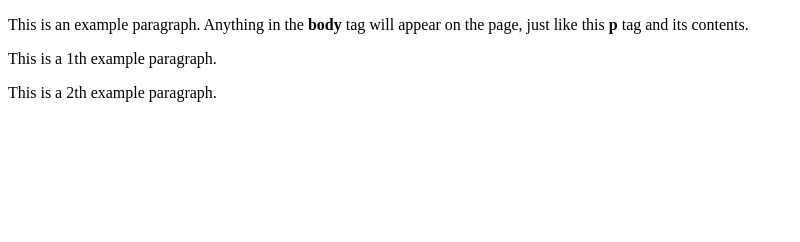
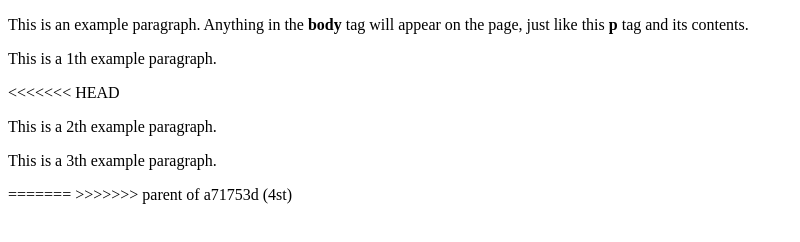
Before and after one commit to hagai1973/Friday3, a plain HTML site: page index.html in a window 1280 px wide. Shown: the whole page, without its empty margins (0-800 px from the left). Drawn offline with Linux system fonts and the light colour scheme.

Commit message:
reset action

```diff
--- a/index.html
+++ b/index.html
@@ -6,7 +6,11 @@
   <body>
     <p>This is an example paragraph. Anything in the <strong>body</strong> tag will appear on the page, just like this <strong>p</strong> tag and its contents.</p>
     <p>This is a 1th  example paragraph. </p>
+<<<<<<< HEAD
     <p>This is a 2th  example paragraph. </p>
+    <p>This is a 3th  example paragraph. </p>
 
+=======
+>>>>>>> parent of a71753d (4st)
   </body>
 </html>
```
